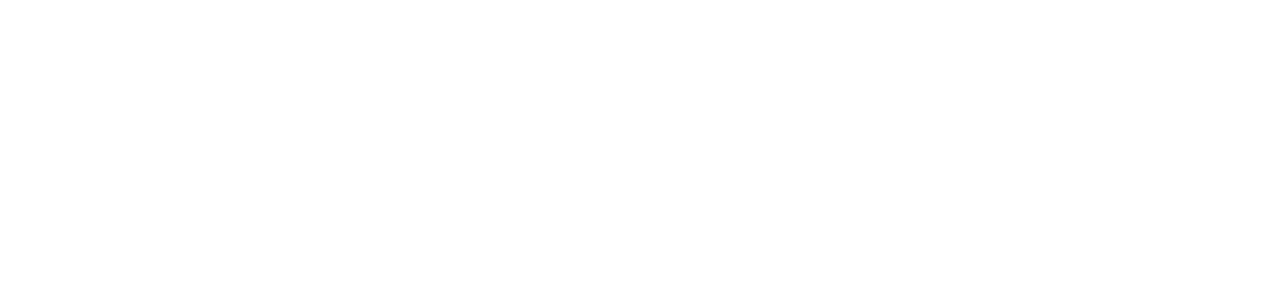
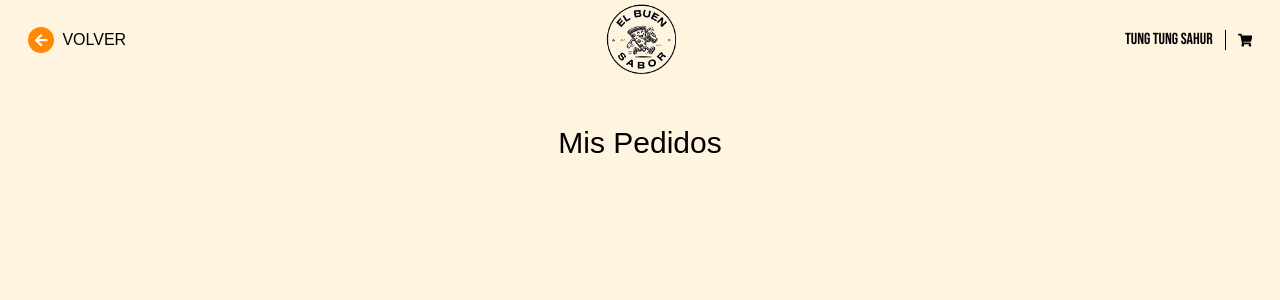
Before and after one commit to diegoCardenas03/ElBuenSabor, a React (Vite) app: page /MisPedidos in a window 1280 px wide. Before the commit this address had no page. Shown: the top 300 px of the page. Built offline with nearby package versions, Linux system fonts and the light colour scheme; a web font is replaced by a local one.

Commit message:
mis pedidos

```diff
--- /dev/null
+++ b/src/pages/MisPedidos.tsx
@@ -0,0 +1,12 @@
+import { Header } from '../components/commons/Header'
+
+const MisPedidos = () => {
+  return (
+    <div className='w-full h-screen bg-primary'>
+        <Header/>
+        <h1 className='font-tertiary text-center text-[30px] pt-10'>Mis Pedidos</h1>
+    </div>
+  )
+}
+
+export default MisPedidos
--- a/src/routes/RoutesApp.tsx
+++ b/src/routes/RoutesApp.tsx
@@ -5,6 +5,7 @@ import MisDirecciones from '../pages/misDirecciones';
 import Landing from "../pages/Landing"
 import Menu from '../pages/MenuPage';
 import PedidosCocinero from '../pages/pedidosCocinero';
+import MisPedidos from '../pages/MisPedidos';
 
 
 // Pantallas de Administradores
@@ -18,6 +19,9 @@ const RoutesApp = () => {
         <Route path="/DetalleCompra" element={<DetalleCompra />} />
         <Route path="/MisDirecciones" element={<MisDirecciones />} />
         <Route path="/Menu" element={<Menu />} />
+        <Route path="/MisPedidos" element={<MisPedidos />} />
+
+        {/* Pantallas de Clientes */}
 
         {/* Pantallas de Administradores */}
         <Route path='/admin/Configuracion' element={<Configuracion />} />
```
